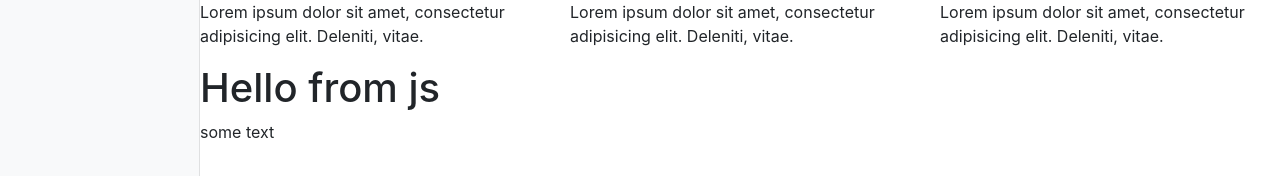
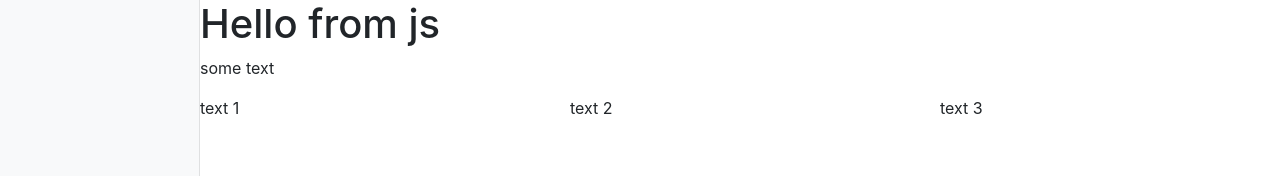
Before and after one commit to AleksandrMihasenko/js-constructor, a plain HTML site: page index.html in a window 1280 px wide. Shown: the top 176 px of the page. Drawn offline with nearby package versions, Linux system fonts and the light colour scheme.

Commit message:
rewrite js code for creating website

```diff
--- a/index.html
+++ b/index.html
@@ -15,19 +15,6 @@
         <div id="panel" class="bg-light sidebar"></div>
         <div id="site" class="content">
 
-
-            <div class="row">
-                <div class="col-sm">
-                    <p>Lorem ipsum dolor sit amet, consectetur adipisicing elit. Deleniti, vitae.</p>
-                </div>
-                <div class="col-sm">
-                    <p>Lorem ipsum dolor sit amet, consectetur adipisicing elit. Deleniti, vitae.</p>
-                </div>
-                <div class="col-sm">
-                    <p>Lorem ipsum dolor sit amet, consectetur adipisicing elit. Deleniti, vitae.</p>
-                </div>
-            </div>
-
         </div>
     </div>
 
--- a/script.js
+++ b/script.js
@@ -15,26 +15,43 @@ model.forEach(block => {
     let html = '';
 
     if (block.type === 'title') {
-        html = `
-            <div class="row">
-                <div class="col-sm">
-                    <h1>${block.value}</h1>
-                </div>
-            </div>
-        `
+        html = title(block);
     } else if (block.type === 'text') {
-        html = `
-            <div class="row">
-                <div class="col-sm">
-                    <p>${block.value}</p>
-                </div>
-            </div>
-        `
+        html = text(block);
     }  else if (block.type === 'columns') {
-
+        html = columns(block);
     }
 
 
 
     $site.insertAdjacentHTML('beforeend', html);
 });
+
+function title(block) {
+    return `
+            <div class="row">
+                <div class="col-sm">
+                    <h1>${block.value}</h1>
+                </div>
+            </div>
+        `;
+}
+
+function text(block) {
+    return  `
+            <div class="row">
+                <div class="col-sm">
+                    <p>${block.value}</p>
+                </div>
+            </div>
+        `;
+}
+
+function columns(block) {
+    const html = block.value.map(item => `<div class="col-sm">${item}</div>`)
+    return `
+        <div class="row">
+            ${html.join('')}
+        </div>
+    `;
+}
```
Also changed, not shown: images/js image.png (added).
